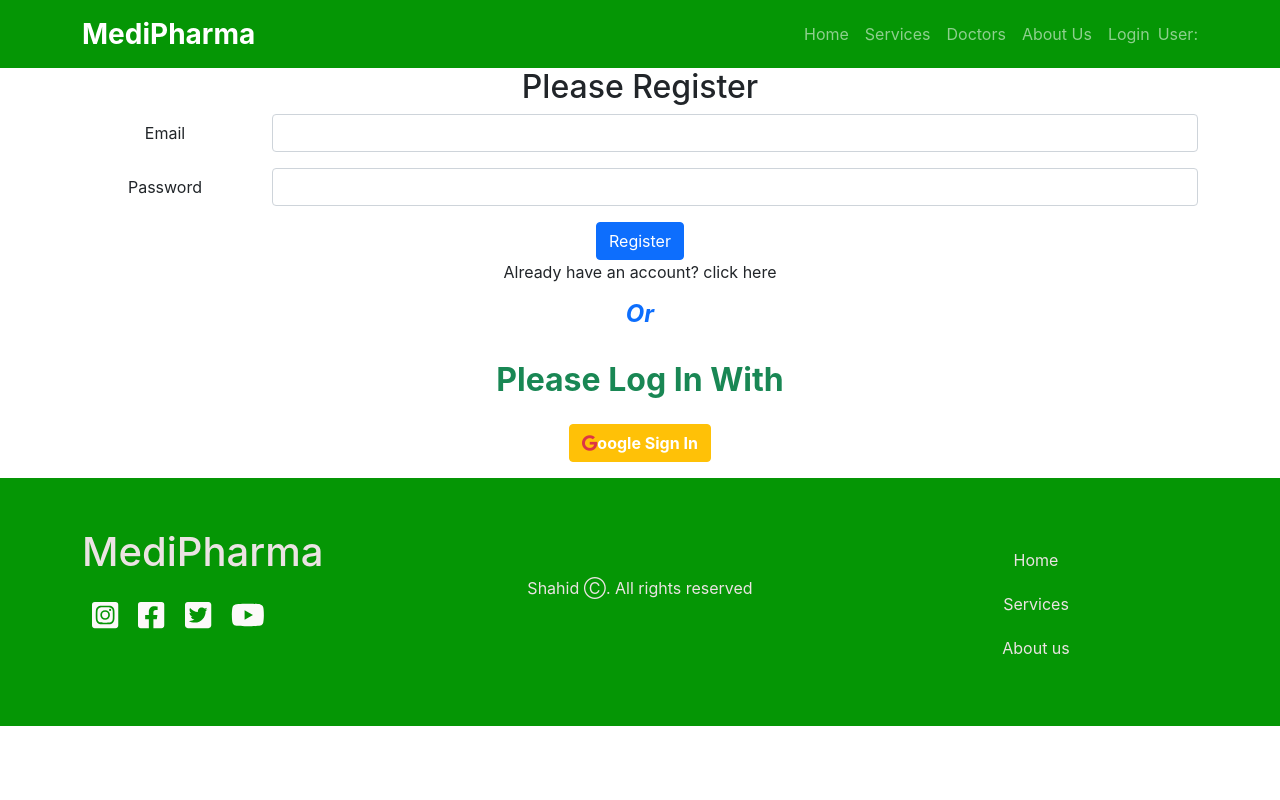
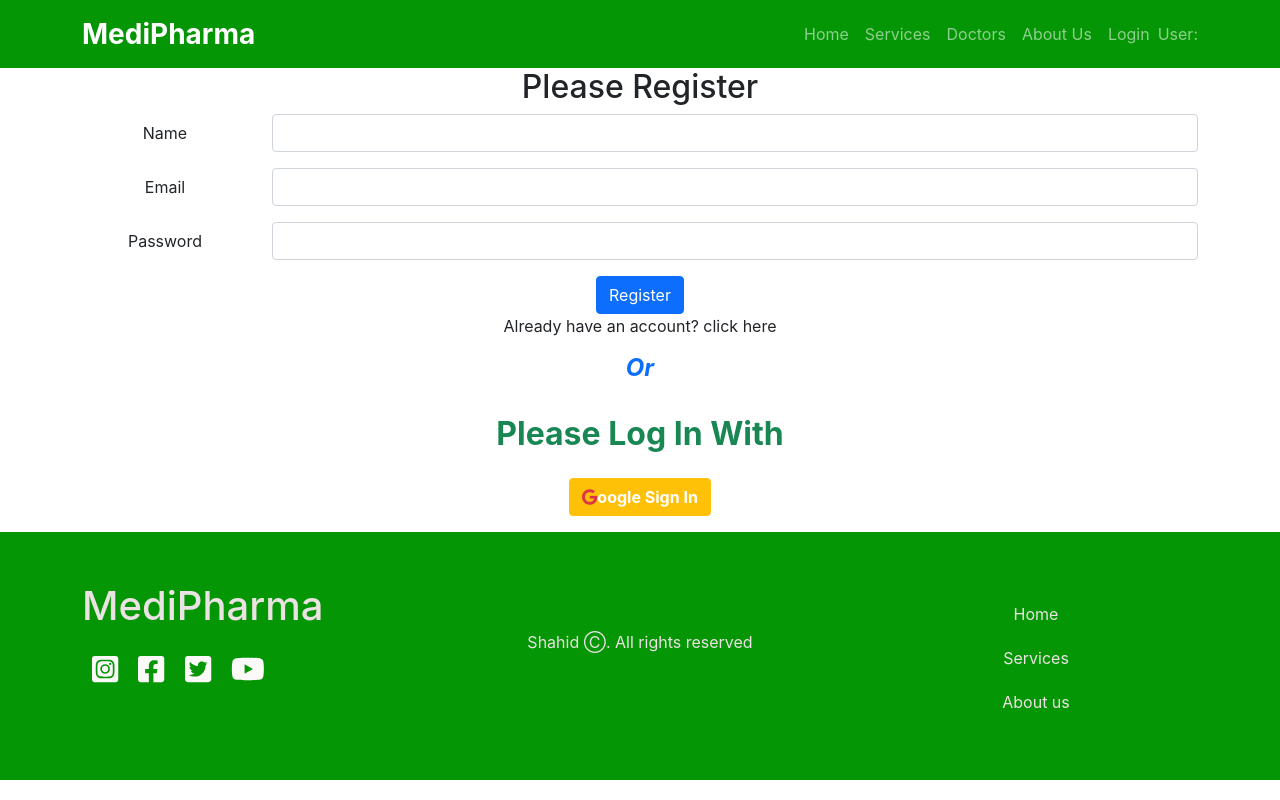
Before and after one commit to shahidmonowarr/Medi-pharma, a React (Create React App) app: page /login in a window 1280 px wide. Built offline with nearby package versions, Linux system fonts and the light colour scheme; no server answers.

Commit message:
loginname

```diff
--- a/src/Pages/Login/Login/Login.js
+++ b/src/Pages/Login/Login/Login.js
@@ -6,22 +6,28 @@ const Login = () => {
     const [isTrue, setIsTrue] = useState(false);
 
     const [email, setEmail] = useState('');
+    const [name, setName] = useState('');
     const [password, setPassword] = useState('');
 
     const { signInUsingGoogle, createUserAccount, userLogin, error } = useAuth();
 
+    const handleNameChange = e => {
+        setName(e.target.value);
+    }
+
     const handleEmailChange = e => {
         setEmail(e.target.value);
     }
+
     const handlePasswordChange = e => {
         setPassword(e.target.value);
     }
     // const auth = getAuth();
     const handleRegistration = () => {
-        createUserAccount(email, password);
+        createUserAccount(name, email, password);
     }
     const handleLogin = () => {
-        userLogin(email, password);
+        userLogin(name, email, password);
     }
     return (
         <div className="container">
@@ -30,6 +36,12 @@ const Login = () => {
                     !isTrue ? (
                         <div>
                             <h2>Please Register</h2>
+                            <div className="row mb-3">
+                                <label htmlFor="inputName3" className="col-sm-2 col-form-label">Name</label>
+                                <div className="col-sm-10">
+                                    <input onChange={handleNameChange} type="name" className="form-control" id="inputName3" required />
+                                </div>
+                            </div>
                             <div className="row mb-3">
                                 <label htmlFor="inputEmail3" className="col-sm-2 col-form-label">Email</label>
                                 <div className="col-sm-10">
--- a/src/hooks/useFirebase.js
+++ b/src/hooks/useFirebase.js
@@ -1,4 +1,4 @@
-import { getAuth, signInWithPopup, GoogleAuthProvider, signOut, onAuthStateChanged, createUserWithEmailAndPassword, signInWithEmailAndPassword } from "firebase/auth";
+import { getAuth, signInWithPopup, GoogleAuthProvider, signOut, onAuthStateChanged, createUserWithEmailAndPassword, signInWithEmailAndPassword, updateProfile } from "firebase/auth";
 import { useEffect, useState } from "react";
 import initializeAuthentication from "../Pages/Login/Firebase/firebase.init";
 
@@ -40,17 +40,23 @@ const useFirebase = () => {
         return () => unsubscribed;
     }, []);
 
-    const createUserAccount = (email, password) => {
+    const createUserAccount = (name, email, password) => {
 
         createUserWithEmailAndPassword(auth, email, password)
             .then(result => {
                 setError('');
                 window.location.reload();
+                setUserName(name);
                 setUser(user);
             })
             .catch(error => {
                 setError(error.message);
             })
+    }
+
+    const setUserName = (name) => {
+        updateProfile(auth.currentUser, { displayName: name })
+            .catch(() => { })
     }
 
     const userLogin = (email, password) => {
```
